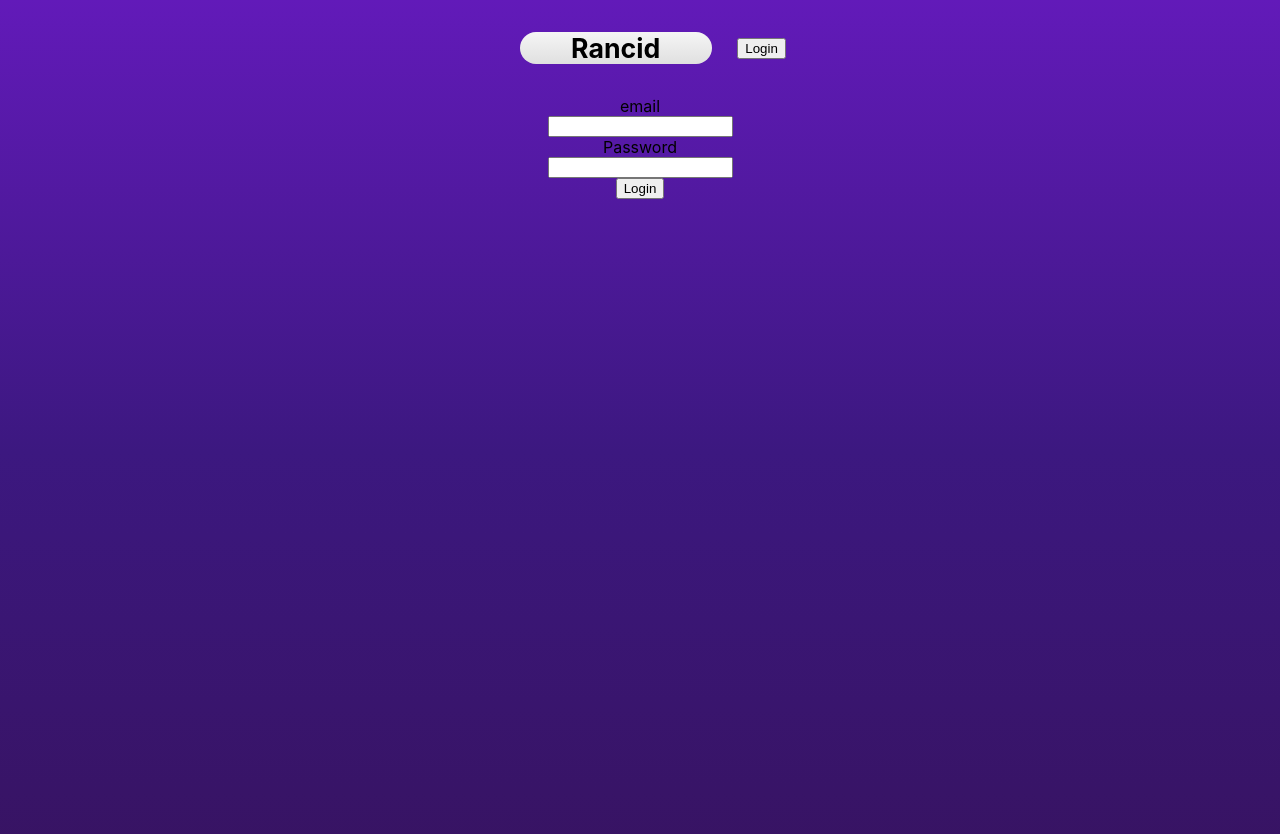
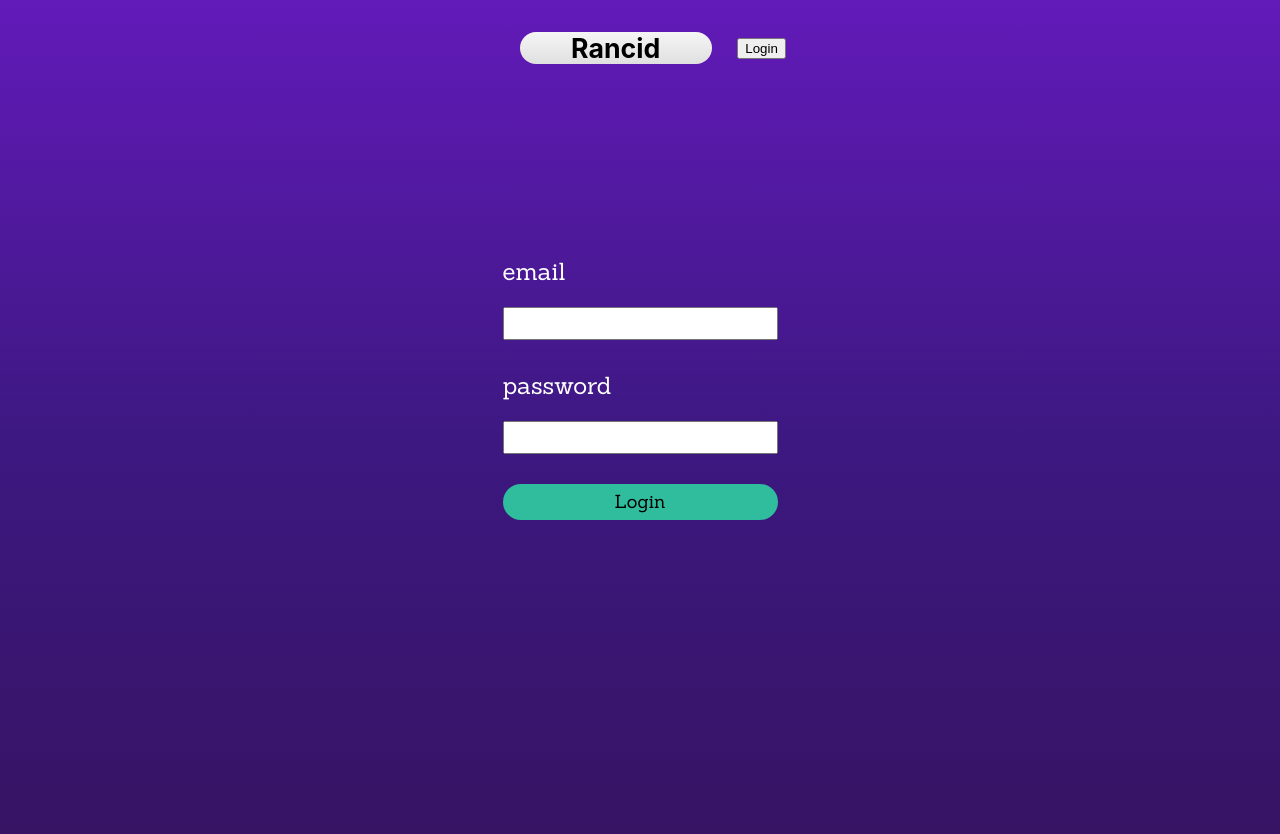
Before and after one commit to trishalanglois/rancid-tomatillos, a React (Create React App) app: page /login in a window 1280 px wide. Shown: the top 834 px of the page. Built offline with nearby package versions, Linux system fonts and the light colour scheme; no server answers.

Commit message:
Add styling to login form

```diff
--- a/src/Components/Login/Login.js
+++ b/src/Components/Login/Login.js
@@ -46,7 +46,8 @@ export class Login extends Component {
     }
     return (
       <form>
-        <label for='user-email'>email</label>
+      <div className="input-wrapper">
+        <label className="login-label" for='user-email'>email</label>
         <input
           className='login-input login-input-email'
           value={this.state.name}
@@ -54,7 +55,9 @@ export class Login extends Component {
           type='text'
           onChange={(e) => this.handleChange(e)}
         />
-        <label for='user-password'>Password</label>
+      </div>
+      <div className="input-wrapper">
+        <label className="login-label" for='user-password'>password</label>
         <input
           className='login-input login-input-password'
           value={this.state.password}
@@ -63,12 +66,14 @@ export class Login extends Component {
           onChange={(e) => this.handleChange(e)}
         />
         <button
+          className="login-button"
           type='button'
           onClick={(e) => this.handleLogin(e)}
         >
           Login
         </button>
-      </form>
+      </div>
+    </form>
     )
   }
 }
--- a/src/Components/Login/Login.scss
+++ b/src/Components/Login/Login.scss
@@ -1,7 +1,43 @@
+@import '../../scss/variables';
+@import '../../scss/mixins';
+
 form {
   display: flex;
   align-items: center;
   justify-content: center;
   flex-direction: column;
+  margin-top: 20vh;
+}
 
+.input-wrapper {
+  display: flex;
+  flex-direction: column;
+  align-items: flex-start;
 }
+
+.login-label {
+  color: #fff;
+  font-size: 1.5em;
+  font-family: $accent-font;
+}
+
+.login-input {
+  margin: 1em 0em 1.5em 0em;
+  font-size: 1.25em;
+  padding: .15em
+}
+
+.login-button {
+  width: 100%;
+  background-color: #30BD9E;
+  @include rounded-corners(20px);
+  font-size: 1.15em;
+  border: none;
+  padding: .35em;
+  font-family: $accent-font;
+    &:hover {
+    font-weight: bold;
+    cursor: pointer;
+    transform: scale(1.1)
+  }
+}
```
